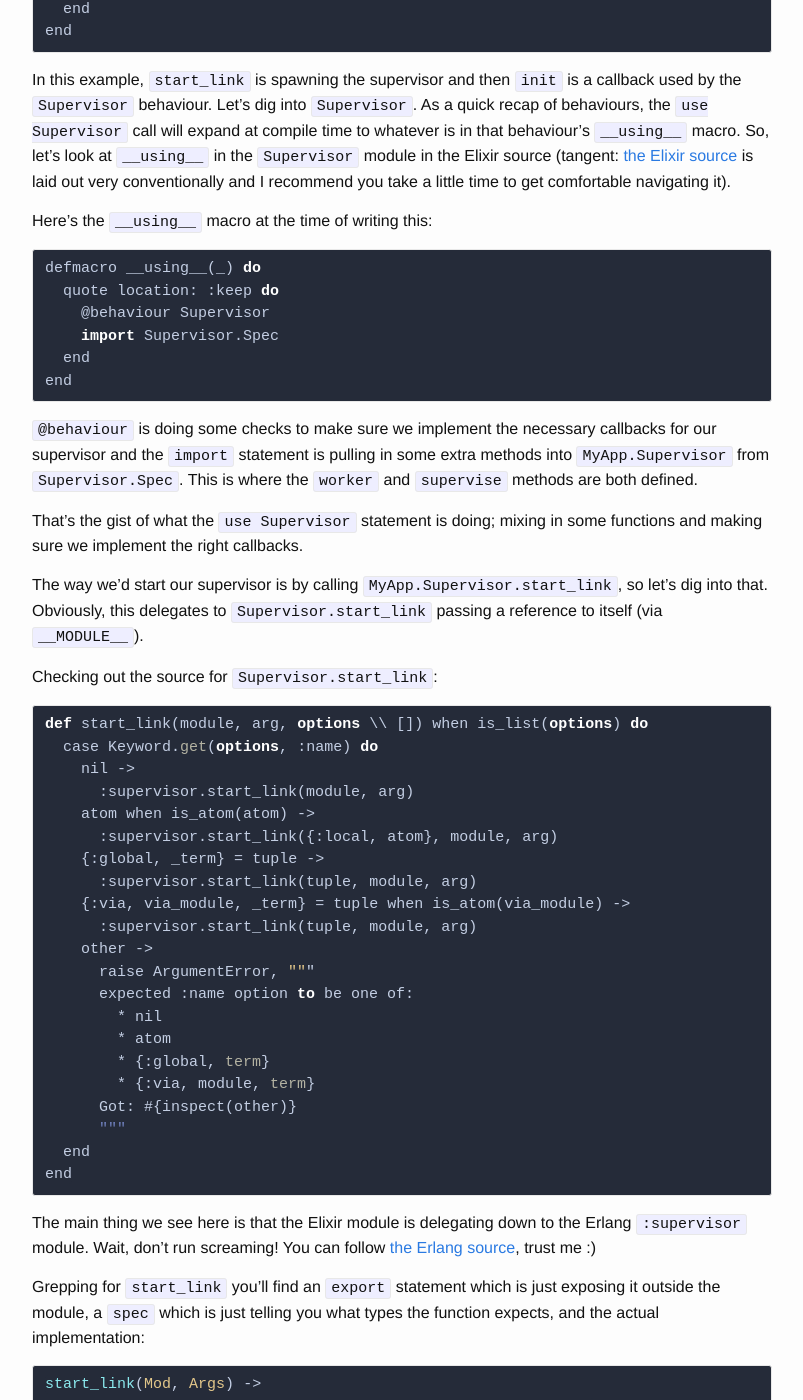
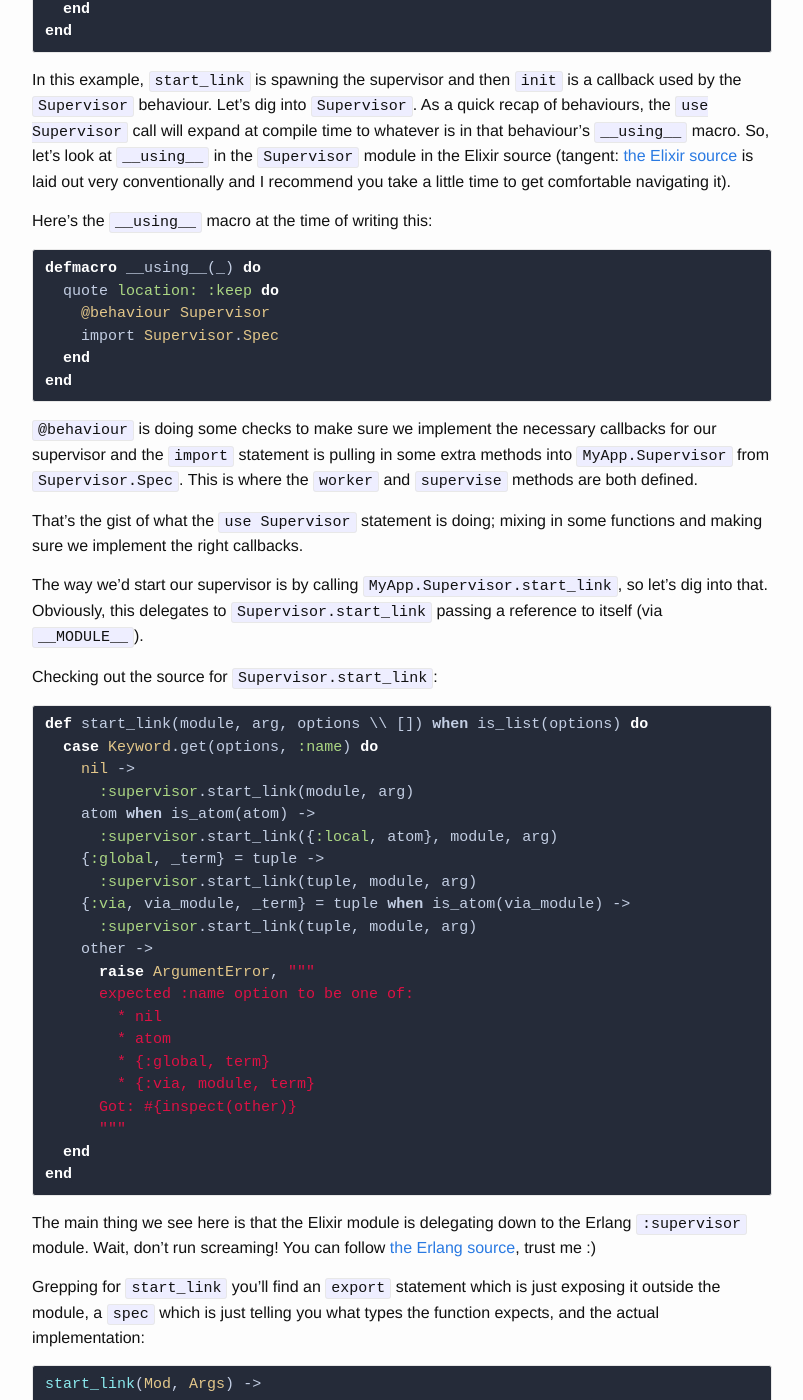
Before and after one commit to jbodah/jbodah.github.io, a Jekyll site: the page built from _posts/2016-11-18-supervisors-work.md, in a window 1280 px wide and 1400 px high, scrolled down 764 px. Shown: the whole window, without its empty margins (238-1041 px from the left). Built offline with Jekyll 4.4.1, drawn with Linux system fonts in a browser that asks for light colours; Markdown is read by kramdown in place of the engine named in the settings; comment, search, counter and statistics services are not loaded; some of the changed text lies outside the part shown.

Commit message:
wtf, colors...

````diff
--- a/_posts/2016-11-18-supervisors-work.md
+++ b/_posts/2016-11-18-supervisors-work.md
@@ -18,7 +18,7 @@ modules and don't really change behaviorally.
 
 Let's start with an example in Elixir, straight from the docs:
 
-```ex
+```elixir
 defmodule MyApp.Supervisor do
   use Supervisor
 
@@ -45,7 +45,7 @@ is laid out very conventionally and I recommend you take a little time to get co
 
 Here's the `__using__` macro at the time of writing this:
 
-```ex
+```elixir
 defmacro __using__(_) do
   quote location: :keep do
     @behaviour Supervisor
@@ -66,7 +66,7 @@ so let's dig into that. Obviously, this delegates to `Supervisor.start_link` pas
 
 Checking out the source for `Supervisor.start_link`:
 
-```ex
+```elixir
 def start_link(module, arg, options \\ []) when is_list(options) do
   case Keyword.get(options, :name) do
     nil ->
@@ -130,7 +130,7 @@ end.
 
 This is doing a few things. First, it's calling `Mod:init(Args)` which is just calling `MyApp.Supervisor.init`. Let's look at that again real quickly:
 
-```ex
+```elixir
 def init([]) do
   children = [
     worker(Stack, [[:hello]])
````
